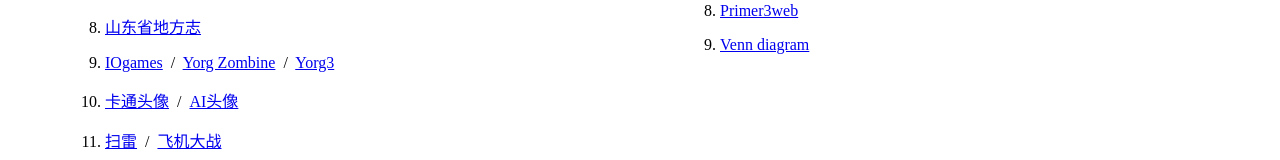
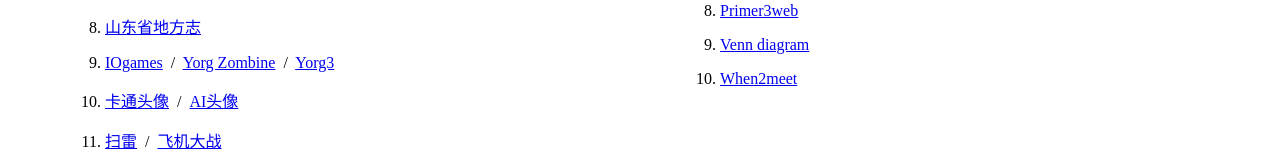
Before and after one commit to xliu241/kits, a plain HTML site: page index.html in a window 1280 px wide. Shown: the part 574-734 px from the top of the page. Drawn offline with Linux system fonts and the light colour scheme; files whose address does not match are found by name.

Commit message:
Update index.html

```diff
--- a/index.html
+++ b/index.html
@@ -190,6 +190,7 @@
                    <p><li><a href="https://www.thermofisher.com/us/en/home/brands/thermo-scientific/molecular-biology/molecular-biology-learning-center/molecular-biology-resource-library/thermo-scientific-web-tools/tm-calculator.html">Tm calculator</a></p>
                    <p><li><a href="https://primer3.ut.ee/" target="_blank">Primer3web</a></p>
                    <p><li><a href="https://www.bioinformatics.com.cn/static/others/jvenn/example.html" target="_blank">Venn diagram</a></p>
+                    <p><li><a href="https://www.when2meet.com/" target="_blank">When2meet</a></p>
           </ol>
 
   </div>
```
